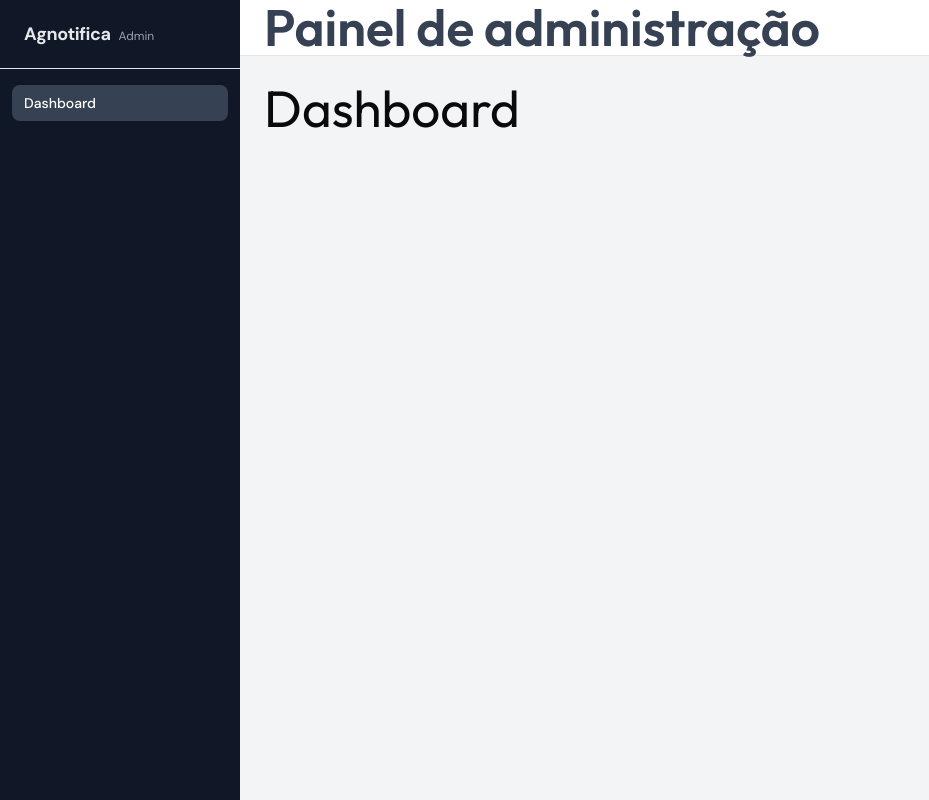
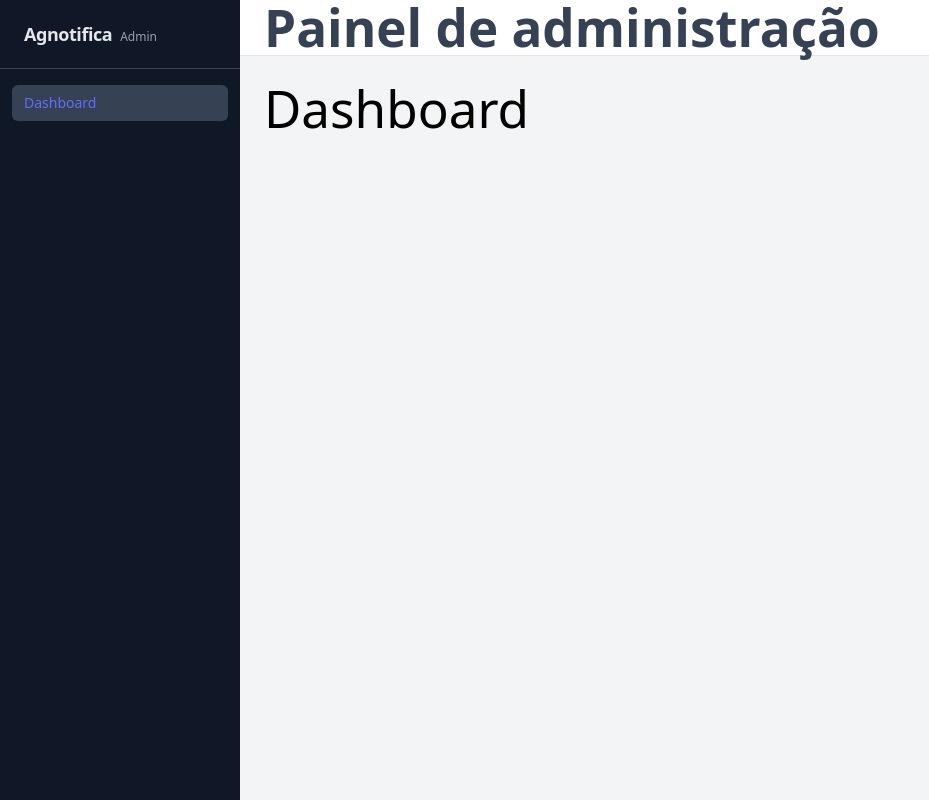
Before and after one commit to GuilhermeSantosUI/fsphchatweb, a React (Vite) app: page /admin in a window 1280 px wide. Shown: the whole page, without its empty margins (0-929 px from the left). Built offline with nearby package versions, Linux system fonts and the light colour scheme.

Commit message:
fix(initial): resume code

```diff
--- a/src/App.tsx
+++ b/src/App.tsx
@@ -1,6 +1,5 @@
 import { isEmbedMode } from '@/app/utils/is-embed-mode';
 import { Router } from '@/routes';
-import { TooltipProvider } from '@/views/components/ui/tooltip';
 import { Widget } from '@/views/pages/widget';
 
 export function App() {
@@ -8,9 +7,5 @@ export function App() {
     return <Widget />;
   }
 
-  return (
-    <TooltipProvider>
-      <Router />
-    </TooltipProvider>
-  );
+  return <Router />;
 }
--- a/src/index.css
+++ b/src/index.css
@@ -1,43 +1,31 @@
-@import 'tw-animate-css';
 @import 'shadcn/tailwind.css';
 @import 'tailwindcss';
+@import 'tw-animate-css';
 
-@theme inline {
-  --color-background: var(--background);
-  --color-foreground: var(--foreground);
-  --color-card: var(--card);
-  --color-card-foreground: var(--card-foreground);
-  --color-popover: var(--popover);
-  --color-popover-foreground: var(--popover-foreground);
-  --color-primary: var(--primary);
-  --color-primary-foreground: var(--primary-foreground);
-  --color-secondary: var(--secondary);
-  --color-secondary-foreground: var(--secondary-foreground);
-  --color-muted: var(--muted);
-  --color-muted-foreground: var(--muted-foreground);
-  --color-accent: var(--accent);
-  --color-accent-foreground: var(--accent-foreground);
-  --color-destructive: var(--destructive);
-  --color-border: var(--border);
-  --color-input: var(--input);
-  --color-ring: var(--ring);
-  --color-sidebar: var(--sidebar);
-  --color-sidebar-foreground: var(--sidebar-foreground);
-  --color-sidebar-primary: var(--sidebar-primary);
-  --color-sidebar-primary-foreground: var(--sidebar-primary-foreground);
-  --color-sidebar-accent: var(--sidebar-accent);
-  --color-sidebar-accent-foreground: var(--sidebar-accent-foreground);
-  --color-sidebar-border: var(--sidebar-border);
-  --color-sidebar-ring: var(--sidebar-ring);
-  --radius-sm: calc(var(--radius) - 4px);
-  --radius-md: calc(var(--radius) - 2px);
-  --radius-lg: var(--radius);
-  --radius-xl: calc(var(--radius) + 4px);
-  --font-sans: 'DM Sans', sans-serif;
-  --font-display: 'Outfit', sans-serif;
-  --font-mono:
-    ui-monospace, SFMono-Regular, Menlo, Monaco, Consolas, 'Liberation Mono',
-    'Courier New', monospace;
+@tailwind utilities;
+
+:root {
+  font-family: system-ui, Avenir, Helvetica, Arial, sans-serif;
+  line-height: 1.5;
+  font-weight: 400;
+
+  color-scheme: light dark;
+  color: rgba(255, 255, 255, 0.87);
+  background-color: #242424;
+
+  font-synthesis: none;
+  text-rendering: optimizeLegibility;
+  -webkit-font-smoothing: antialiased;
+  -moz-osx-font-smoothing: grayscale;
+}
+
+a {
+  font-weight: 500;
+  color: #646cff;
+  text-decoration: inherit;
+}
+a:hover {
+  color: #535bf2;
 }
 
 body {
@@ -46,6 +34,7 @@ body {
   place-items: center;
 }
 
+/* Ensure the app can fill an iframe: make root elements 100% height */
 html,
 body,
 #root,
@@ -54,20 +43,15 @@ body,
   width: 100%;
 }
 
+/* make #root a flexible container so children with h-full fill it */
 #root {
   display: flex;
   flex-direction: column;
 }
 
 h1 {
-  font-family: var(--font-display);
   font-size: 3.2em;
   line-height: 1.1;
-}
-
-h2,
-h3 {
-  font-family: var(--font-display);
 }
 
 button {
@@ -101,87 +85,3 @@ button:focus-visible {
     background-color: #f9f9f9;
   }
 }
-
-:root {
-  --background: oklch(1 0 0);
-  --foreground: oklch(0.145 0 0);
-  --card: oklch(1 0 0);
-  --card-foreground: oklch(0.145 0 0);
-  --popover: oklch(1 0 0);
-  --popover-foreground: oklch(0.145 0 0);
-  --primary: oklch(0.205 0 0);
-  --primary-foreground: oklch(0.985 0 0);
-  --secondary: oklch(0.97 0 0);
-  --secondary-foreground: oklch(0.205 0 0);
-  --muted: oklch(0.97 0 0);
-  --muted-foreground: oklch(0.556 0 0);
-  --accent: oklch(0.97 0 0);
-  --accent-foreground: oklch(0.205 0 0);
-  --destructive: oklch(0.577 0.245 27.325);
-  --border: oklch(0.922 0 0);
-  --input: oklch(0.922 0 0);
-  --ring: oklch(0.708 0 0);
-  --chart-1: oklch(0.809 0.105 251.813);
-  --chart-2: oklch(0.623 0.214 259.815);
-  --chart-3: oklch(0.546 0.245 262.881);
-  --chart-4: oklch(0.488 0.243 264.376);
-  --chart-5: oklch(0.424 0.199 265.638);
-  --radius: 0.625rem;
-  --sidebar: oklch(0.985 0 0);
-  --sidebar-foreground: oklch(0.145 0 0);
-  --sidebar-primary: oklch(0.205 0 0);
-  --sidebar-primary-foreground: oklch(0.985 0 0);
-  --sidebar-accent: oklch(0.97 0 0);
-  --sidebar-accent-foreground: oklch(0.205 0 0);
-  --sidebar-border: oklch(0.922 0 0);
-  --sidebar-ring: oklch(0.708 0 0);
-}
-.dark {
-  --background: oklch(0.145 0 0);
-  --foreground: oklch(0.985 0 0);
-  --card: oklch(0.205 0 0);
-  --card-foreground: oklch(0.985 0 0);
-  --popover: oklch(0.205 0 0);
-  --popover-foreground: oklch(0.985 0 0);
-  --primary: oklch(0.922 0 0);
-  --primary-foreground: oklch(0.205 0 0);
-  --secondary: oklch(0.269 0 0);
-  --secondary-foreground: oklch(0.985 0 0);
-  --muted: oklch(0.269 0 0);
-  --muted-foreground: oklch(0.708 0 0);
-  --accent: oklch(0.269 0 0);
-  --accent-foreground: oklch(0.985 0 0);
-  --destructive: oklch(0.704 0.191 22.216);
-  --border: oklch(1 0 0 / 10%);
-  --input: oklch(1 0 0 / 15%);
-  --ring: oklch(0.556 0 0);
-  --chart-1: oklch(0.809 0.105 251.813);
-  --chart-2: oklch(0.623 0.214 259.815);
-  --chart-3: oklch(0.546 0.245 262.881);
-  --chart-4: oklch(0.488 0.243 264.376);
-  --chart-5: oklch(0.424 0.199 265.638);
-  --sidebar: oklch(0.205 0 0);
-  --sidebar-foreground: oklch(0.985 0 0);
-  --sidebar-primary: oklch(0.488 0.243 264.376);
-  --sidebar-primary-foreground: oklch(0.985 0 0);
-  --sidebar-accent: oklch(0.269 0 0);
-  --sidebar-accent-foreground: oklch(0.985 0 0);
-  --sidebar-border: oklch(1 0 0 / 10%);
-  --sidebar-ring: oklch(0.556 0 0);
-}
-.theme {
-  --font-sans: 'DM Sans', sans-serif;
-  --font-display: 'Outfit', sans-serif;
-  --font-mono:
-    ui-monospace, SFMono-Regular, Menlo, Monaco, Consolas, 'Liberation Mono',
-    'Courier New', monospace;
-}
-* {
-  @apply border-border outline-ring/50;
-}
-body {
-  @apply bg-background text-foreground;
-}
-html {
-  @apply font-sans;
-}
```
